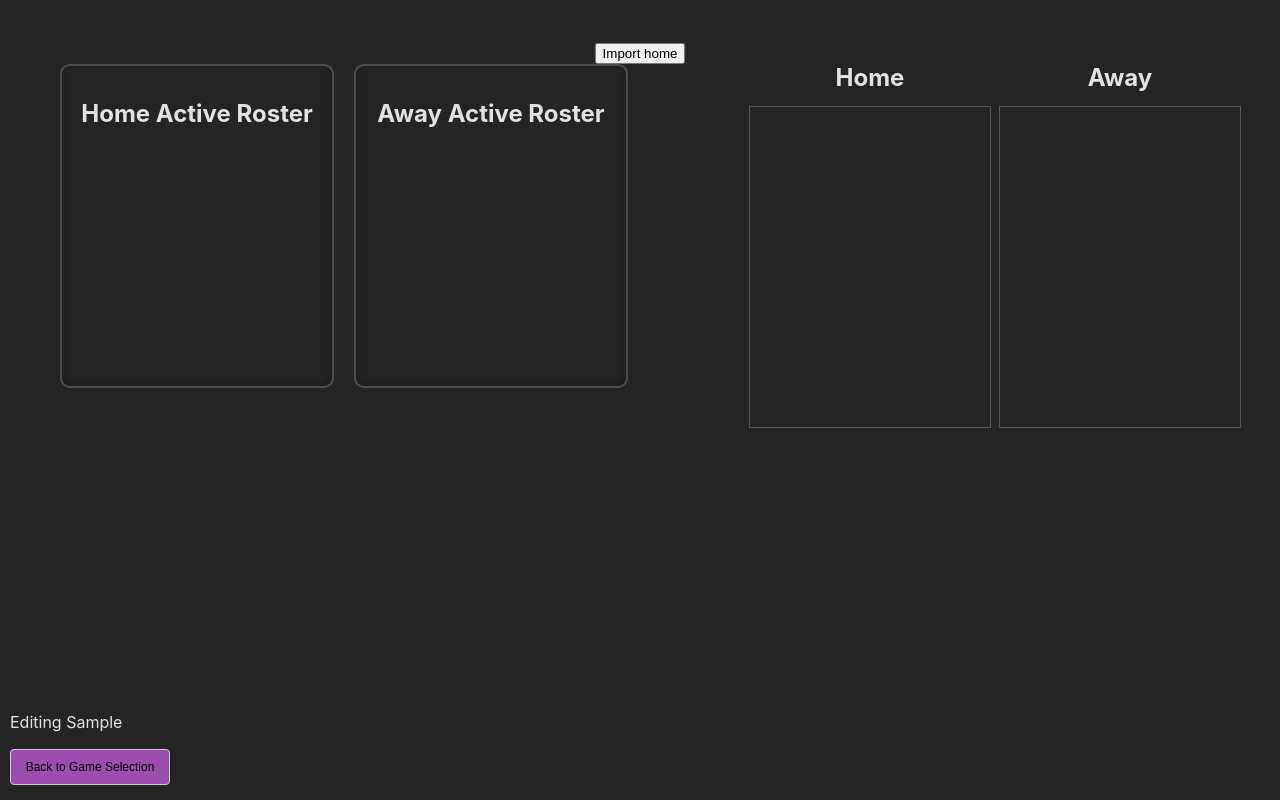
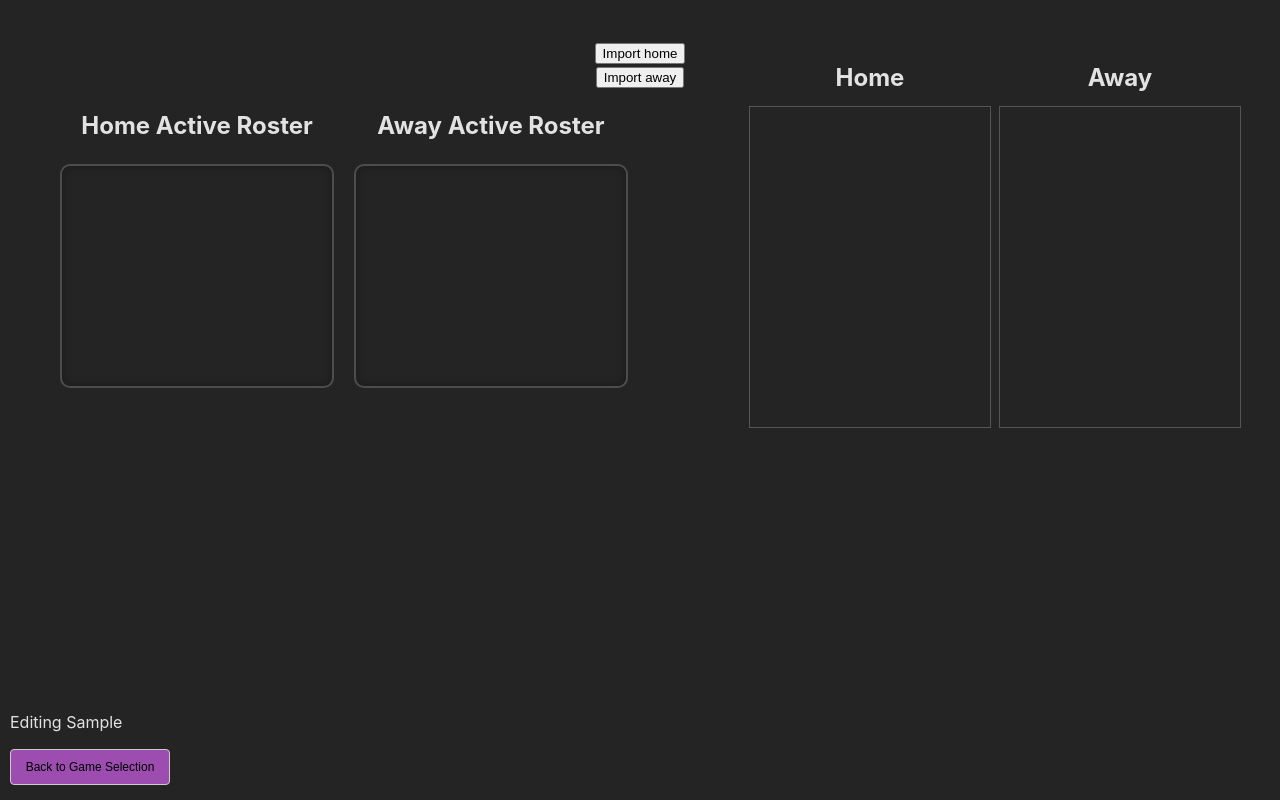
Before and after one commit to JakeRasmusson/cuddly-winner, a React (Vite) app in the folder client/: page / in a window 1280 px wide. Both pictures are taken after typing "Sample" into the empty fields and a click on the button "Create Game". Built offline with nearby package versions, Linux system fonts and the light colour scheme.

Commit message:
Visual updates

```diff
--- a/client/src/App.jsx
+++ b/client/src/App.jsx
@@ -116,10 +116,10 @@ const App = () => {
         setEditingPlayer(null)
     }
     const handleSave = updatedPlayer => {
-        console.log(updatedPlayer)
+        //console.log(updatedPlayer)
         const updateList = (list, setList) => setList(list.map(p => (p.id == updatedPlayer.id ? updatedPlayer : p)))
 
-        console.log("Updated player from " + updatedPlayer.team)
+        //console.log("Updated player from " + updatedPlayer.team)
 
         if(updatedPlayer.team == 'home'){
             editorType == 'basic'
@@ -182,7 +182,7 @@ const App = () => {
     }
 
     const handleDrop = (player, team) => {
-        console.log("Roster player " + JSON.stringify(player))
+        //console.log("Roster player " + JSON.stringify(player))
         if(team == 'Home'){
             setHomeRoster(prevRoster => [...prevRoster, player])
             setHomePlayers(prevPlayers => prevPlayers.filter(p => p.id != player.id))
@@ -211,7 +211,8 @@ const App = () => {
                         Back to Game Selection
                     </button>
 
-                    <ImportList team='home' onPlayersImported={handlePlayersImported}/>
+                    <ImportList team='home' onPlayersImported={handlePlayersImported} />
+                    <ImportList team='away' onPlayersImported={handlePlayersImported} />
 
                     <div className="player-list-wrapper">
                         <PlayerList players={homePlayers} handleDragStart={handleDragStart} handleUpdate={handleUpdate} onEdit={handleEdit} title="Home" team="home"/>
--- a/client/src/components/PlayerList/PlayerList.css
+++ b/client/src/components/PlayerList/PlayerList.css
@@ -11,7 +11,7 @@
 
     border: 1px solid rgb(85, 85, 85);
 
-    -ms-overlfow-style: none;
+    -ms-overflow-style: none;
     scrollbar-width: none;
 }
 
--- a/client/src/components/Roster/Roster.css
+++ b/client/src/components/Roster/Roster.css
@@ -6,8 +6,18 @@
     box-shadow: inset 0 0 10px rgba(0, 0, 0, 0.3);
     display: flex;
     flex-direction: column;
-    min-height: 300px;
+
+    min-height: 200px;
+    max-height: 450px;
+
+    overflow-y: auto;
+    -ms-overflow-style: none;
+    scrollbar-width: none;
 }
+.roster::-webkit-scrollbar {
+    display: none;
+}
+
 .roster-players {
     margin: auto;
 }
--- a/client/src/components/Roster/Roster.jsx
+++ b/client/src/components/Roster/Roster.jsx
@@ -22,18 +22,20 @@ const Roster = ({ team, roster, handleDrop, onEdit }) => {
     }
 
     return (
+        <div>
+            <h2>{team} Active Roster</h2>
             <div
                 className='roster'
                 onDragOver={onDragOver}
                 onDrop={onDrop}
             >
-            <h2>{team} Active Roster</h2>
                 <div className="roster-players">
                     {roster.map(player => (
                         <Player key={player.id} player={player} context='roster' onEdit={onEdit} />
                     ))}
                 </div>
             </div>
+        </div>
     )
 }
 
```
Lines whose indentation alone changed are shown as unchanged.
